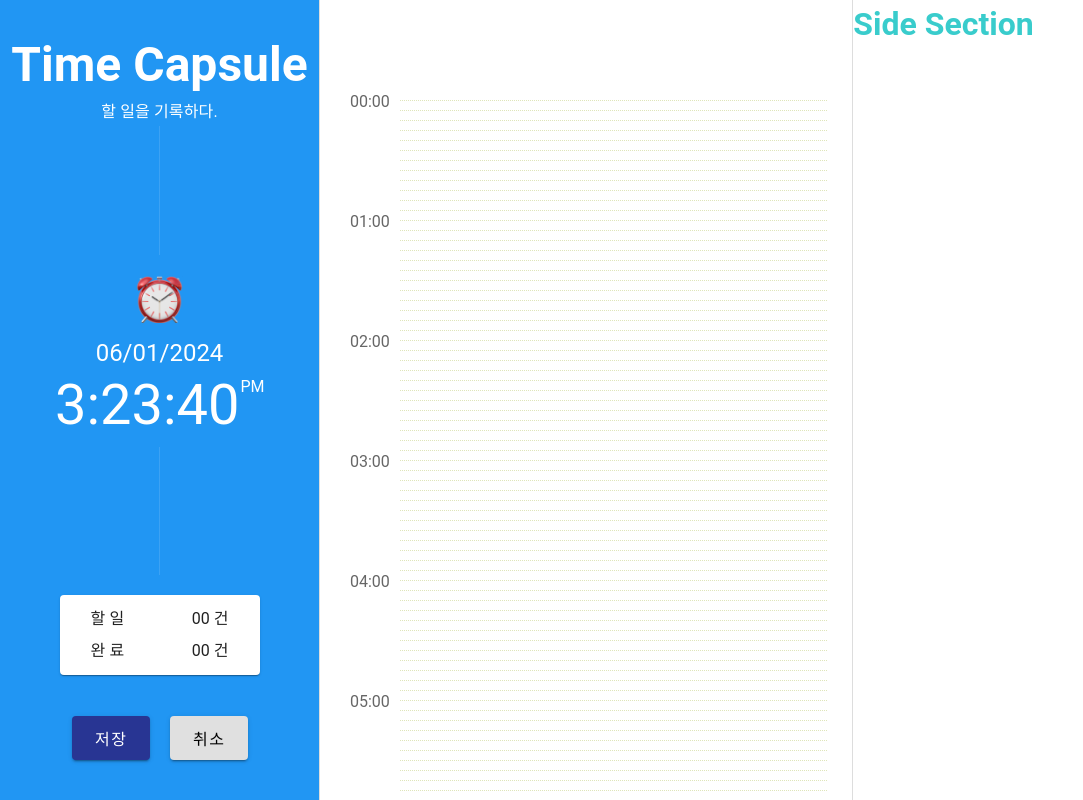
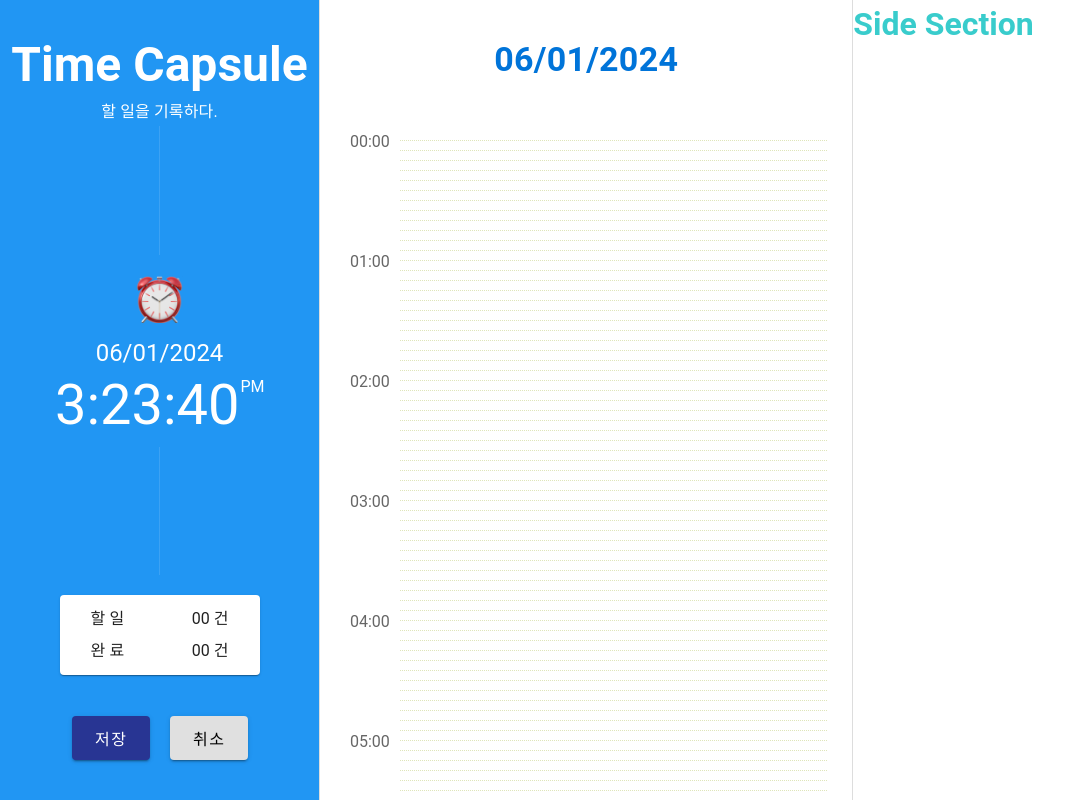
Before and after one commit to mylko72/vue3-todo, a Vue app: page / in a window 1280 px wide. Shown: the top 800 px of the page, without its empty margins (0-1083 px from the left). Built offline with nearby package versions, Linux system fonts and the light colour scheme.

Commit message:
타임라인 그리드 수정

```diff
--- a/src/layout/TheMainHeader.vue
+++ b/src/layout/TheMainHeader.vue
@@ -4,7 +4,7 @@
       <h1 class="text-h3">Time Capsule</h1>
       <p class="text-subtitle-1 text-weight-bold mt-2">할 일을 기록하다.</p>
       <v-divider vertical="" class="mx-auto mb-5"></v-divider>
-      <TimeView></TimeView>
+      <ToDoCurrentTime></ToDoCurrentTime>
       <!-- <div class="todo-time__area">
         <v-img :width="48" :height="48" src="/assets/images/ico-time.png"></v-img>
         <span class="time mt-3">05/28/2024</span>
@@ -35,7 +35,7 @@
 </template>
 
 <script setup>
-import TimeView from '@/views/TimeView.vue'
+import ToDoCurrentTime from '@/views/ToDoCurrentTime.vue'
 </script>
 
 <style lang="scss" scoped>
--- a/src/layout/TheMainView.vue
+++ b/src/layout/TheMainView.vue
@@ -1,17 +1,33 @@
 <template>
   <v-col cols="5">
-    <GridView></GridView>
+    <div class="todo-current__date">
+      <v-row no-gutters justify-sm="center">
+        <h2 class="text-h4 py-10">{{ dateString }}</h2>
+      </v-row>
+    </div>
+    <ToDoTimeGrid class="mt-5"></ToDoTimeGrid>
   </v-col>
 </template>
 
 <script setup>
-import GridView from '@/views/GridView.vue'
+import ToDoTimeGrid from '@/views/ToDoTimeGrid.vue';
+import { useClock } from '@/composables/useClock';
 
+const { dateString } = useClock();
 </script>
 
 <style lang="scss" scoped>
-  h1 {
-    color:n $color-secondary
+  .todo-current__date {
+    position:sticky;
+    left: 0;
+    top: 0;
+    z-index: 10;
+    background-color: #fff;
+
+    h2 {
+      font-weight: 700;
+      color: $color-primary;
+    }
   }
   .main-content {
     margin-left: 320px;
--- a/src/views/GridView.vue
+++ /dev/null
@@ -1,102 +0,0 @@
-<template>
-  <div class="todo-time__sheet" ref="timeSheet">
-    <div class="todo-time__grid" ref="timeLine">
-      <div class="time-grid" ref="timeGrid"></div>
-    </div>
-    <div class="todo-time__list">
-      <ul>
-        <li ref="timeList" :style="{ height: calcHeight + 'px' }"></li>
-      </ul>
-    </div>
-  </div>
-</template>
-
-<script setup>
-import { computed, ref } from 'vue';
-import { onMounted, onUnmounted } from 'vue';
-
-const day = 24;
-const minute = 2;
-const hour = ref(null);
-const currentY = ref(null);
-const grid = ref('10px');
-const fiveMinute = parseFloat(grid.value) / minute
-const timeLine = ref(null);
-const timeSheet = ref(null);
-const timeList = ref(null);
-const timeGrid = ref(null);
-
-const calcHeight = computed(() => {
-  return calcToPx(grid.value);
-})
-
-//현재 시간을 기준으로 타임라인(24시간) 생성
-const createTimelist = (fetchHour) => {
-  let now = new Date(),				//현재 시간을 가져오기 위한 Date 오브젝트 생성;
-      cnt = 0;						    // 24시간 생성을 위한 카운트변수
-
-  hour.value = fetchHour ?? now.getHours();   // 서버에 저장된 시간(fetchHour)이 없다면 현재 시간을 hour.value에 저장
-  currentY.value = hour.value * calcToPx(grid.value);		// 현재 시간을 px(calcToPx 함수가 반환한 값)로 연산(곱)하여 현재 px값를 구한다.
-
-  for (let i = 0; i < day+1; i++) {		//현재 시간을 기준으로 24시간 생성
-    if(cnt >= day+1) return;
-    i %= day;	                            //나머지연산자를 이용하여 23시 이후는 0시로 초기화
-    cnt++;
-
-    timeList.value.innerHTML = "<span class='time'>"+(i < 10 ? "0": "") + i + ":00</span>";
-    const cloneList = timeList.value.cloneNode(true);
-    timeList.value.before(cloneList);
-  }
-  // $('#timelist').children().eq(0).addClass('first');
-}
-
-//타임시트 생성
-const createTimeSheet = () => {
-  let len = getTotalUnit(timeSheet);
-
-  for(let i=0; i < len; i++){
-    const newGrid = timeGrid.value.cloneNode(true);
-    timeGrid.value.after(newGrid);
-  }
-}
-
-// 60분을 px 단위로 변환
-const calcToPx = (value) => {
-  return parseFloat(value) * 60 / fiveMinute;
-}
-
-const getTotalUnit = (targetRef) => {	//타임시트내의 Total Unit 개수
-  return targetRef.value.scrollHeight / parseFloat(grid.value);
-}
-
-onMounted(() => {
-  createTimelist();
-  createTimeSheet();
-})
-
-</script>
-
-<style lang="scss" scoped>
-  .todo-time__sheet {
-    position: relative;
-    height: 100%;
-    padding: 100px 25px 50px 80px;
-
-    .todo-time__list {
-      position: absolute;
-      left: 30px;
-      top: 90px;
-
-      li {
-        font-size: 16px;
-        color: #666;
-      }
-    }
-
-    .time-grid {
-      width: 100%;
-      height: 10px;
-      border-top: 1px dotted #dfe5ba;
-    }
-  }
-</style>
--- /dev/null
+++ b/src/views/ToDoTimeGrid.vue
@@ -0,0 +1,90 @@
+<template>
+  <div class="todo-time__sheet" ref="timeSheetRef">
+    <div class="todo-time__grid">
+      <div class="time-grid" v-for="n in getTotalGrid" ref="timeGridRef"></div>
+    </div>
+    <div class="todo-time__list">
+      <ul>
+        <li v-for="i in day" :key="i" ref="timeListRef" :style="{ height: calcHeight + 'px' }">
+          <span class='time'>{{ setTimeList(i) }}</span>
+        </li>
+      </ul>
+    </div>
+  </div>
+</template>
+
+<script setup>
+import { computed, ref } from 'vue';
+import { onMounted, onUnmounted } from 'vue';
+
+const day = 24;
+const minute = 2;
+const timeLineGrid = ref({
+  currentTime: null,
+  currentScollY: 0,
+  gridGap: '10px',
+  fiveMinute: 0
+})
+
+const calcHeight = computed(() => {
+  return calcToPx(timeLineGrid.value.gridGap);
+});
+
+const getTotalGrid = computed(() => {
+  timeLineGrid.value.fiveMinute = parseFloat(timeLineGrid.value.gridGap) / minute;
+  return day * (60/timeLineGrid.value.fiveMinute);
+});
+
+const setTimeList = (i) => {
+    const idx = i - 1;
+    return `${(idx < 10 ? "0": "") + idx}:00`;
+};
+
+//현재 시간 가져오기
+const getCurrentTime = (fetchHour) => {
+  let now = new Date();			//현재 시간을 가져오기 위한 Date 오브젝트 생성;
+
+  timeLineGrid.value.currentTime = fetchHour ?? now.getHours();   // 서버에 저장된 시간(fetchHour)이 없다면 현재 시간을 timeLineGrid.value.currentTime에 저장
+  timeLineGrid.value.currentScollY = timeLineGrid.value.currentTime * calcToPx(timeLineGrid.value.gridGap);		// 현재 시간을 px(calcToPx 함수가 반환한 값)로 연산(곱)하여 현재 px값를 구한다.
+
+  setTimeout(() => {
+    window.scrollTo(0, timeLineGrid.value.currentScollY);
+  }, 500);
+}
+
+// 60분을 px 단위로 변환
+const calcToPx = (gridGap) => {
+  // timeLineGrid.value.fiveMinute = parseFloat(gridGap) / minute;
+  return parseFloat(gridGap) * 60 / timeLineGrid.value.fiveMinute;
+}
+
+onMounted(() => {
+  getCurrentTime();
+})
+
+</script>
+
+<style lang="scss" scoped>
+  .todo-time__sheet {
+    position: relative;
+    height: 100%;
+    padding: 0 25px 50px 80px;
+
+    .todo-time__list {
+      position: absolute;
+      left: 30px;
+      top: -10px;
+
+      li {
+        font-size: 16px;
+        color: #666;
+      }
+    }
+
+    .time-grid {
+      width: 100%;
+      height: 10px;
+      border-top: 1px dotted #dfe5ba;
+    }
+  }
+</style>
```
Also changed, not shown: src/views/ToDoCurrentTime.vue (renamed from src/views/TimeView.vue).
